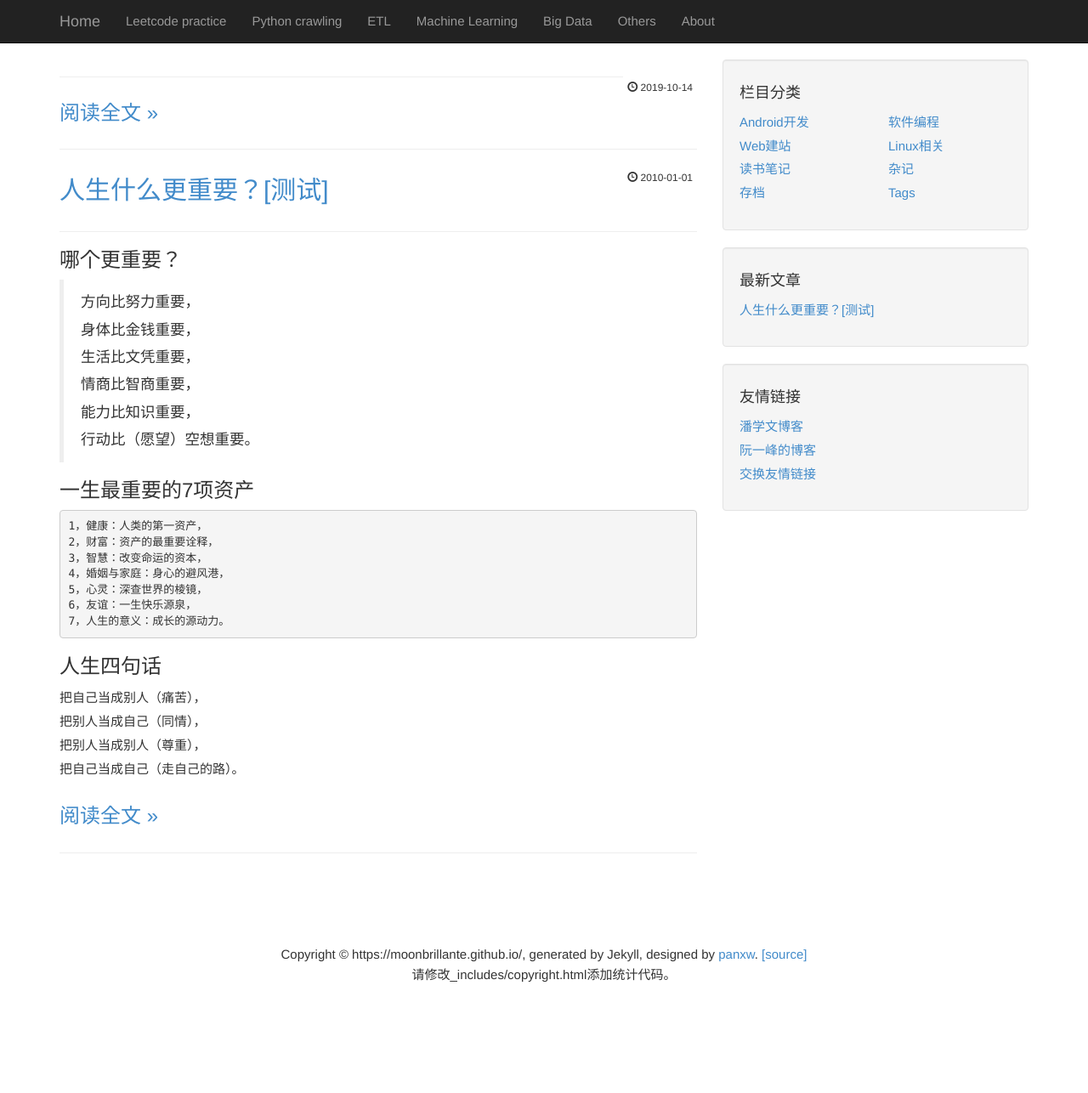
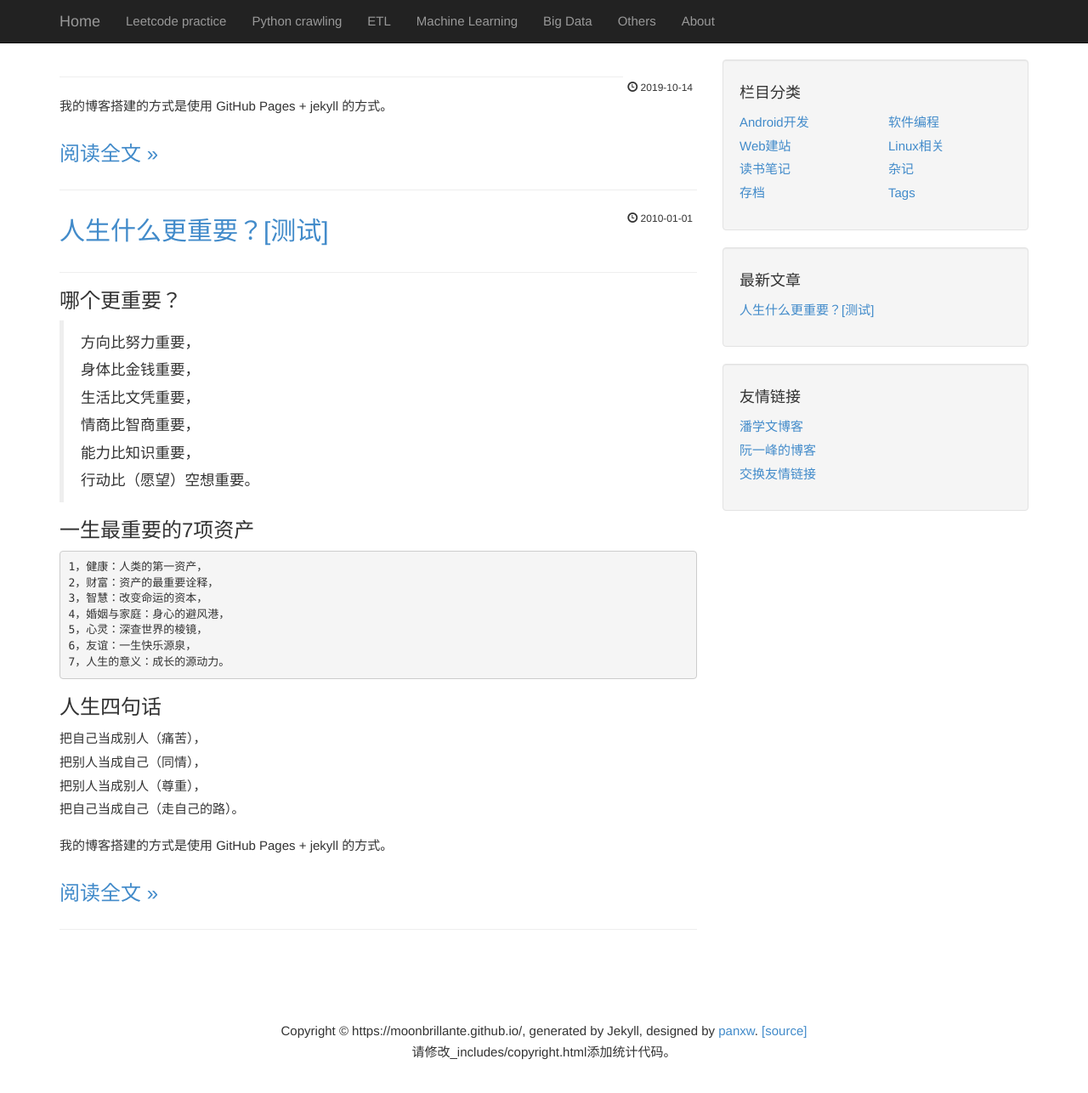
Before and after one commit to MoonBrillante/moonbrillante.github.io, a Jekyll site: the page built from index.html, in a window 1280 px wide and 1298 px high. Shown: the top 1286 px of the window at 85% size. Built offline with Jekyll 4.4.1, drawn with Linux system fonts in a browser that asks for light colours; the list of posts is cut into pages by our own code.

Commit message:
Update index.html

```diff
--- a/index.html
+++ b/index.html
@@ -16,6 +16,7 @@ title: "每天进步一点点"
 </h2>
 <hr>
 {{ post.excerpt }}
+        <p>我的博客搭建的方式是使用 GitHub Pages + jekyll 的方式。</p>
 	<p><h3><a href="{{ post.url }}">阅读全文 &raquo;</a></h3></p>
 <hr>
 {% endfor %}
```
